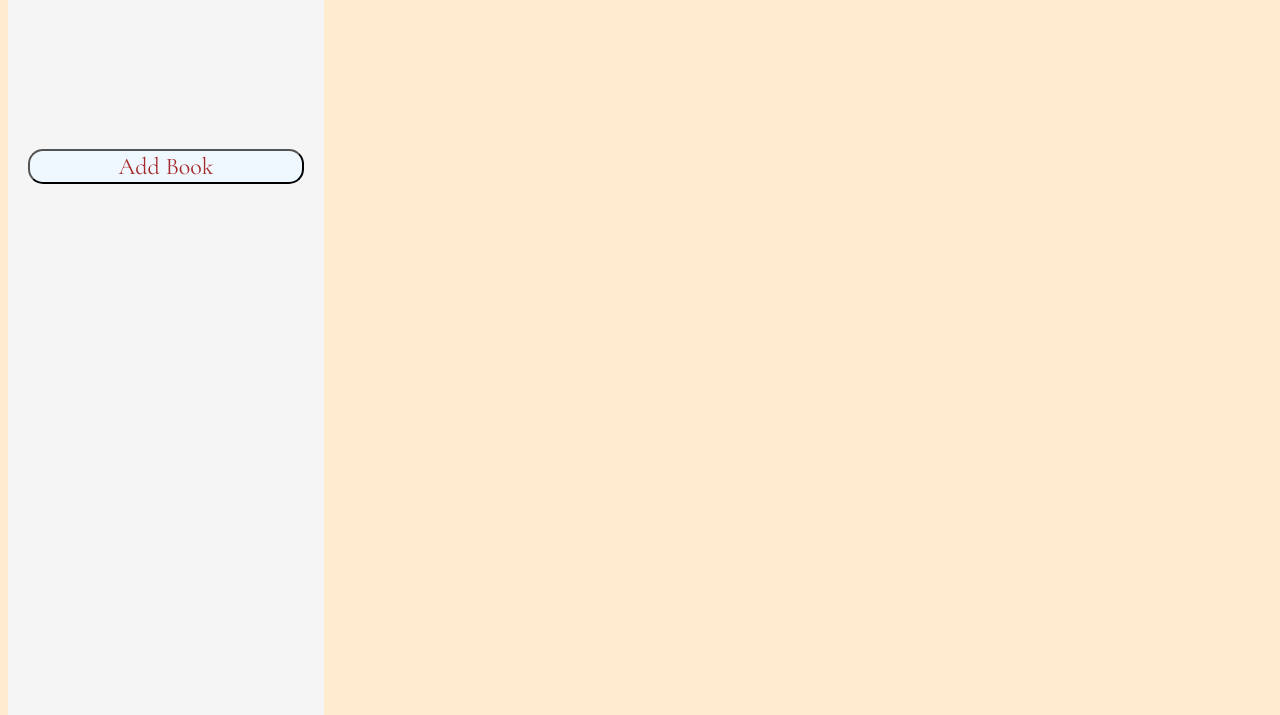
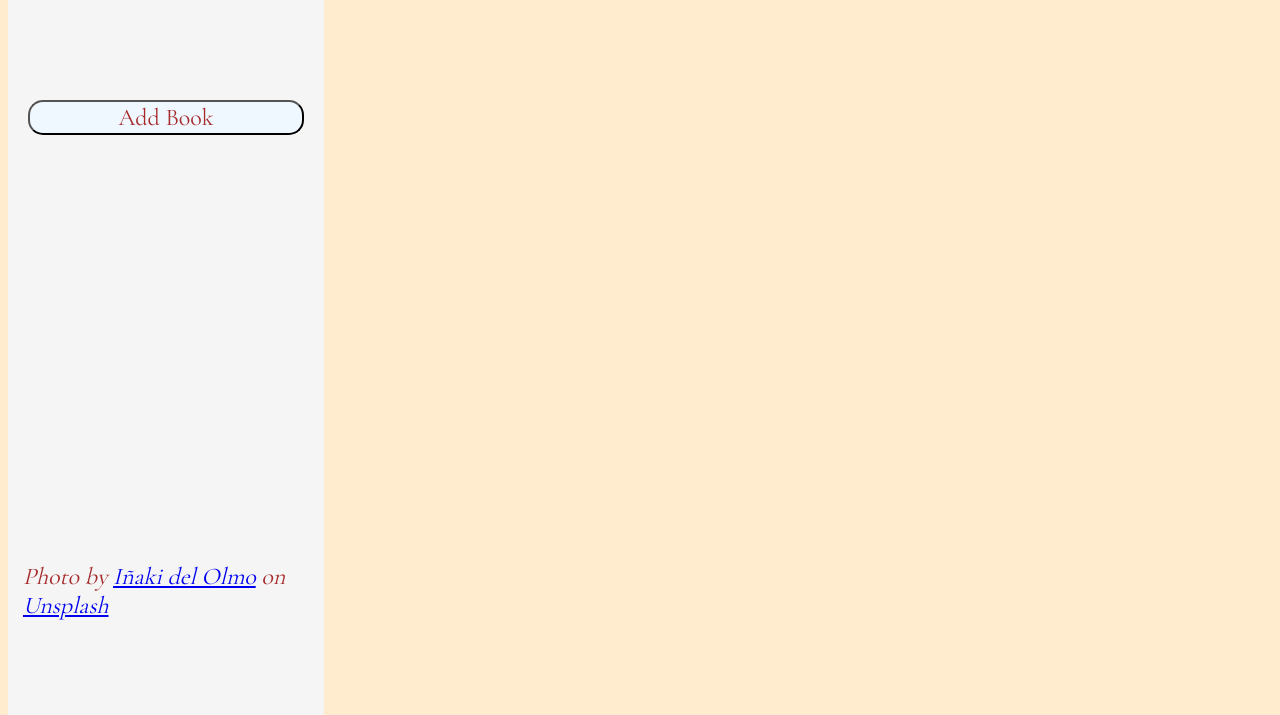
Before and after one commit to Prithvidhar/OdinCRUD, a plain HTML site: page index.html in a window 1280 px wide. Shown: the part 93-808 px from the top of the page. Drawn offline with nearby package versions, Linux system fonts and the light colour scheme.

Commit message:
added photo credit

```diff
--- a/index.html
+++ b/index.html
@@ -39,6 +39,8 @@
             </div>
             <button type="submit">Add book to selection</button>
         </form>
+        <cite>Photo by <a href="https://unsplash.com/it/@inakihxz?utm_source=unsplash&utm_medium=referral&utm_content=creditCopyText">Iñaki del Olmo</a> on <a href="https://unsplash.com/photos/NIJuEQw0RKg?utm_source=unsplash&utm_medium=referral&utm_content=creditCopyText">Unsplash</a>
+        </cite>
     </div>
     <div class="library">
 
```
